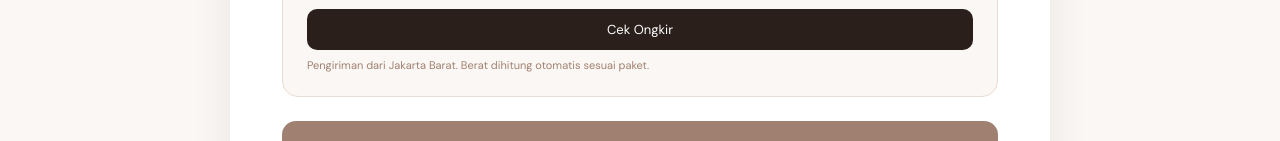
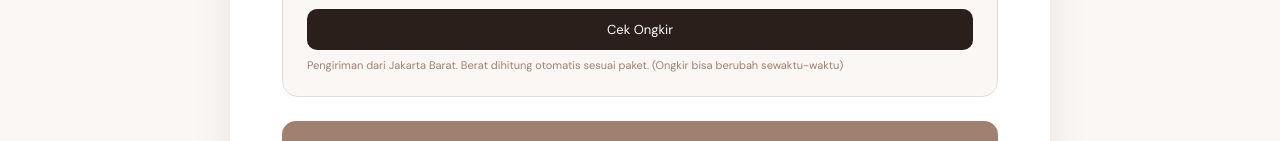
Before and after one commit to xyclone7/varisha-bot, a website: page public/index.html in a window 1280 px wide. Shown: the part 4887-5028 px from the top of the page. Drawn offline with nearby package versions, Linux system fonts and the light colour scheme.

Commit message:
Update info message to include shipping cost warning
Added note about shipping costs potentially changing.

```diff
--- a/public/index.html
+++ b/public/index.html
@@ -940,7 +940,7 @@ src="https://www.facebook.com/tr?id=2513082395792761&ev=PageView&noscript=1"
         </div>
       </div>
       <button class="calc-btn" onclick="calcOngkir()">Cek Ongkir</button>
-      <p class="info-msg show" style="font-size:11px;color:var(--light);margin-top:8px">Pengiriman dari Jakarta Barat. Berat dihitung otomatis sesuai paket.</p>
+      <p class="info-msg show" style="font-size:11px;color:var(--light);margin-top:8px">Pengiriman dari Jakarta Barat. Berat dihitung otomatis sesuai paket. (Ongkir bisa berubah sewaktu-waktu)</p>
 
       <div class="ongkir-result" id="ongkirResult">
         <div style="font-size:12px;color:var(--mid);margin-bottom:10px;font-weight:500">Pilih layanan JNE:</div>
```
